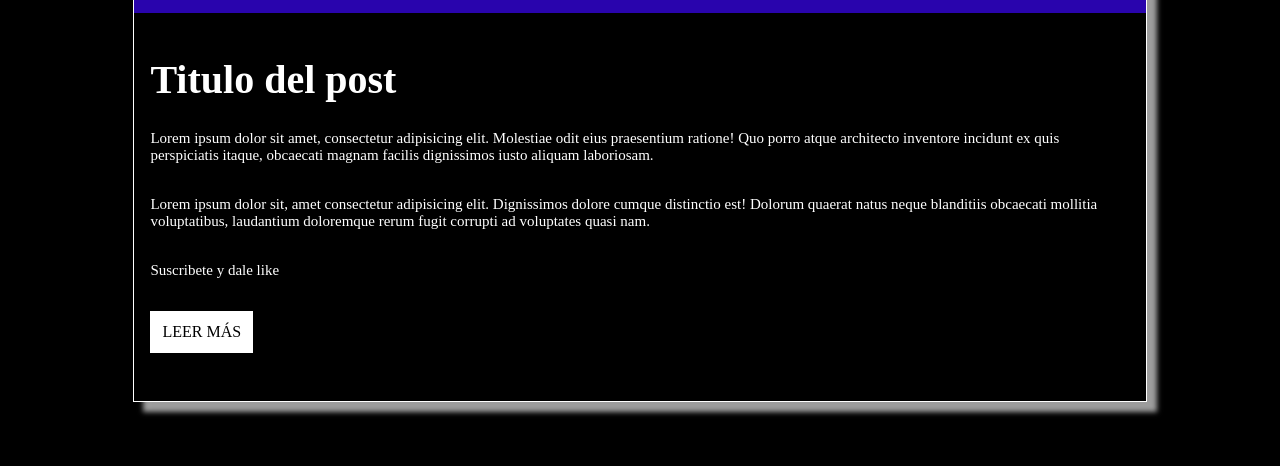
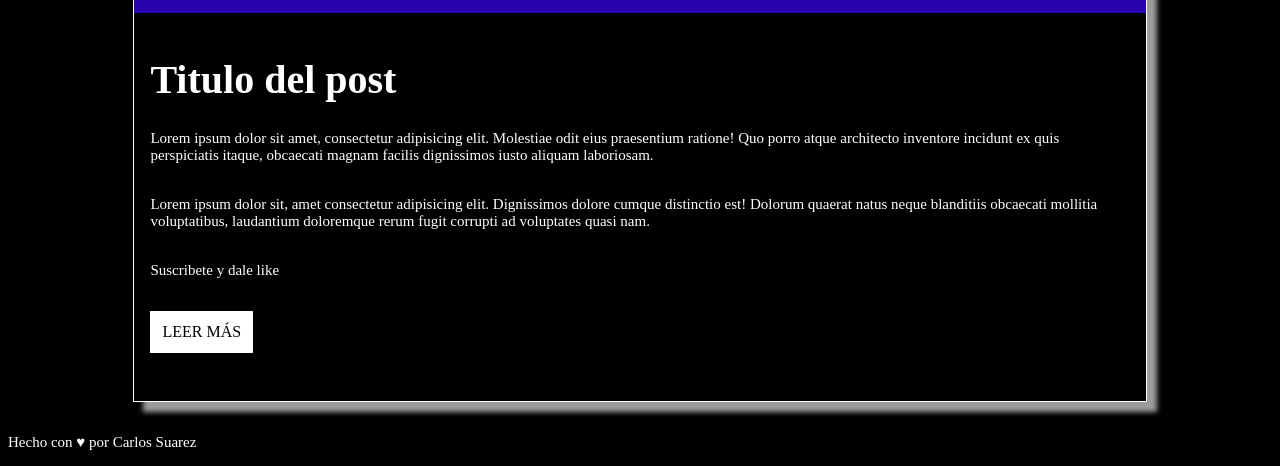
Before and after one commit to JeanCodeEc/Practica-Curso-Git, a plain HTML site: page index.html in a window 1280 px wide. Shown: the part 694-1160 px from the top of the page. Before the commit the page ends 1128 px from the top, so only its background shows below. Drawn offline with Linux system fonts and the light colour scheme.

Commit message:
Se creo la estructura del footer

```diff
--- a/index.html
+++ b/index.html
@@ -35,6 +35,10 @@
         </div>
     </div>
 
+    <footer>
+        <p>Hecho con &hearts; por Carlos Suarez</p>
+    </footer>
+
     <script src="js/app.js"></script>
 </body>
 </html>
```
